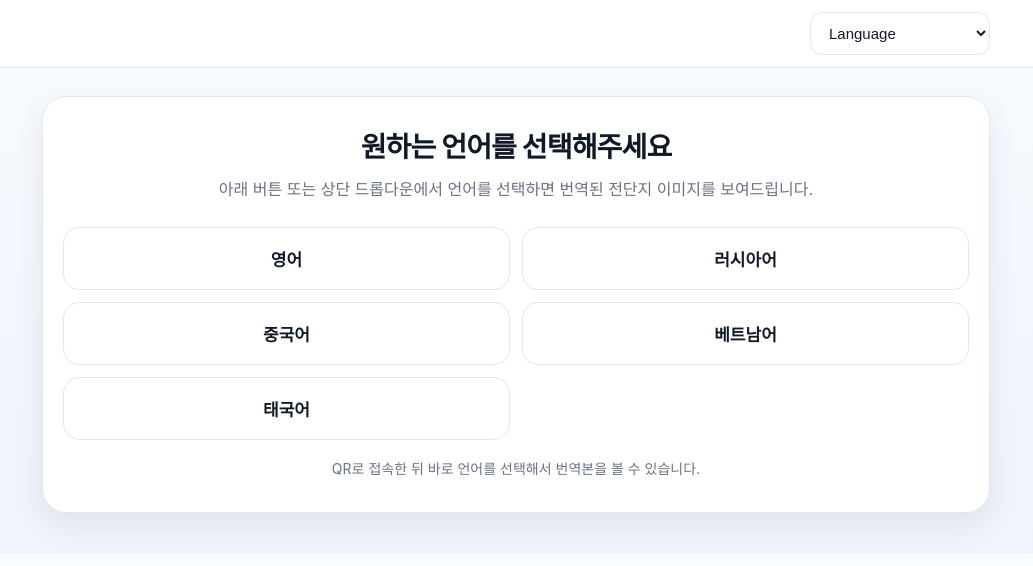
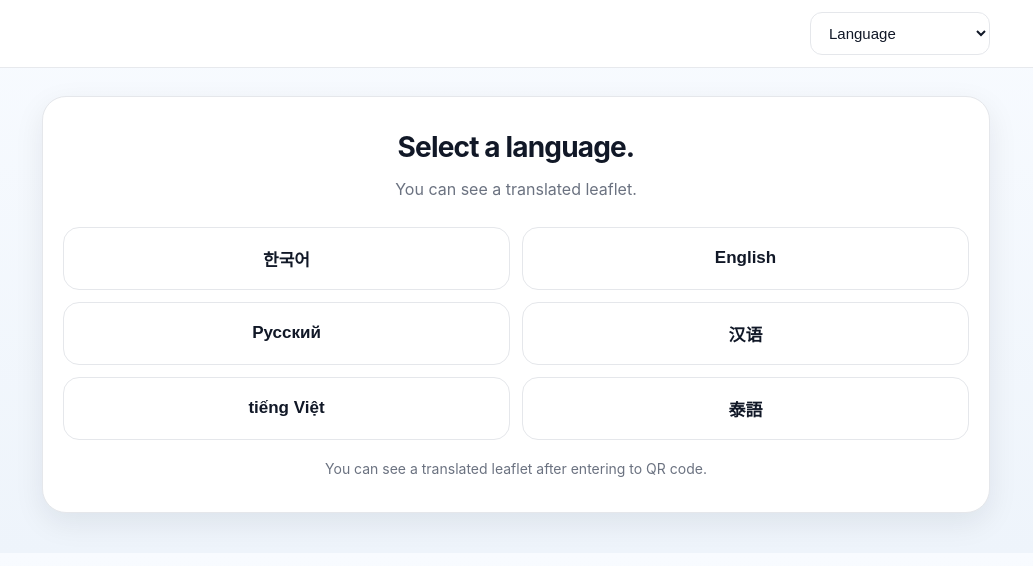
Before and after one commit to HanYong-Lee/foreigner_language, a plain HTML site: page index.html in a window 1280 px wide. Shown: the whole page, without its empty margins (124-1157 px from the left). Drawn offline with Linux system fonts and the light colour scheme.

Commit message:
Update index.html

```diff
--- a/index.html
+++ b/index.html
@@ -207,6 +207,7 @@
     <div class="topbar__inner">
       <select id="languageSelect" class="lang-select" aria-label="언어 선택">
         <option value="">Language</option>
+        <option value="ko">한국어</option>
         <option value="en">영어</option>
         <option value="ru">러시아어</option>
         <option value="zh">중국어</option>
@@ -218,19 +219,20 @@
 
   <main class="wrap">
     <section id="heroSection" class="hero">
-      <h1>원하는 언어를 선택해주세요</h1>
-      <p>아래 버튼 또는 상단 드롭다운에서 언어를 선택하면 번역된 전단지 이미지를 보여드립니다.</p>
+      <h1>Select a language.</h1>
+      <p>You can see a translated leaflet.</p>
 
       <div class="language-grid">
-        <button class="language-btn" data-lang="en">영어</button>
-        <button class="language-btn" data-lang="ru">러시아어</button>
-        <button class="language-btn" data-lang="zh">중국어</button>
-        <button class="language-btn" data-lang="vi">베트남어</button>
-        <button class="language-btn" data-lang="th">태국어</button>
+        <button class="language-btn" data-lang="ko">한국어</button>
+        <button class="language-btn" data-lang="en">English</button>
+        <button class="language-btn" data-lang="ru">Русский</button>
+        <button class="language-btn" data-lang="zh">汉语</button>
+        <button class="language-btn" data-lang="vi">tiếng Việt</button>
+        <button class="language-btn" data-lang="th">泰語</button>
       </div>
 
       <div class="empty-note">
-        QR로 접속한 뒤 바로 언어를 선택해서 번역본을 볼 수 있습니다.
+        You can see a translated leaflet after entering to QR code.
       </div>
     </section>
 
@@ -249,6 +251,10 @@
 
   <script>
     const languageMap = {
+      ko: {
+        label: '한국어',
+        image: './images/flyer-ko.jpg'
+      },
       en: {
         label: '영어',
         image: './images/flyer-en.jpg'
```
